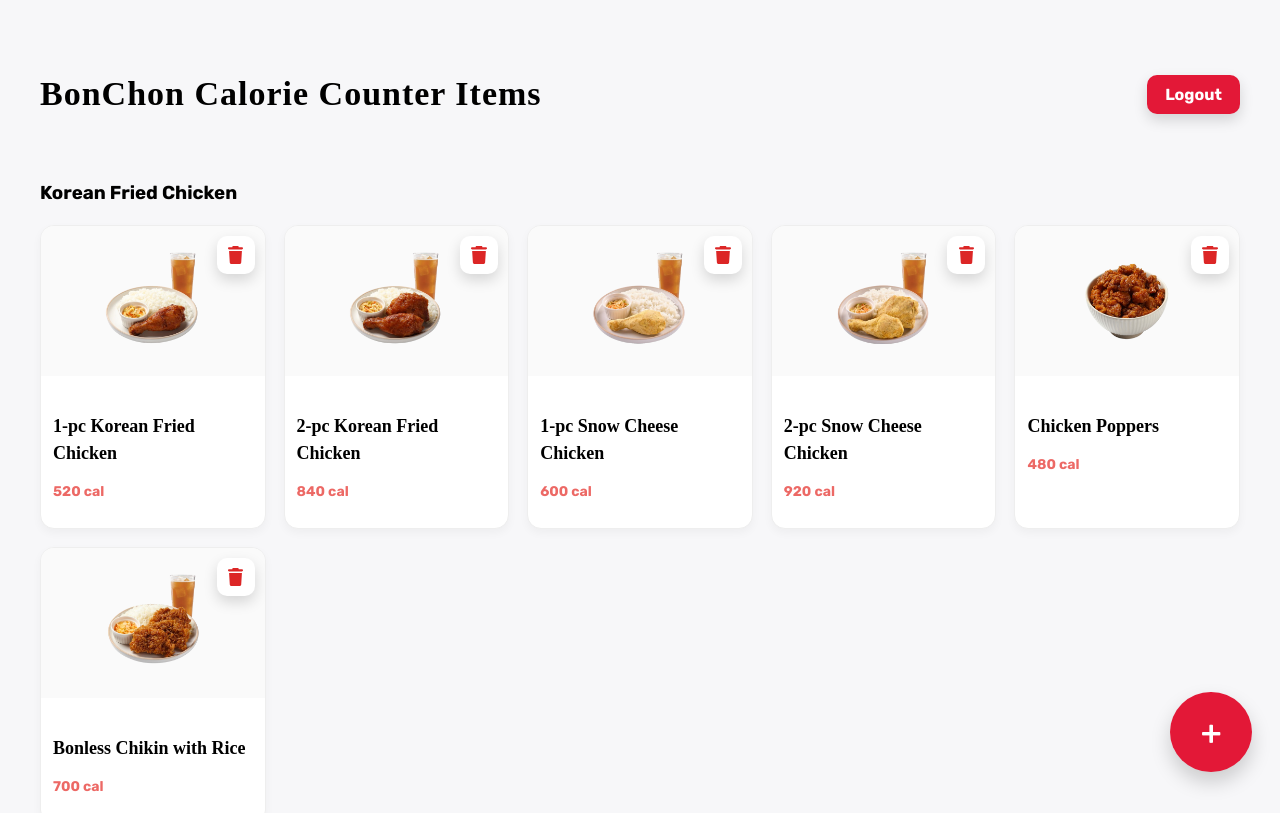
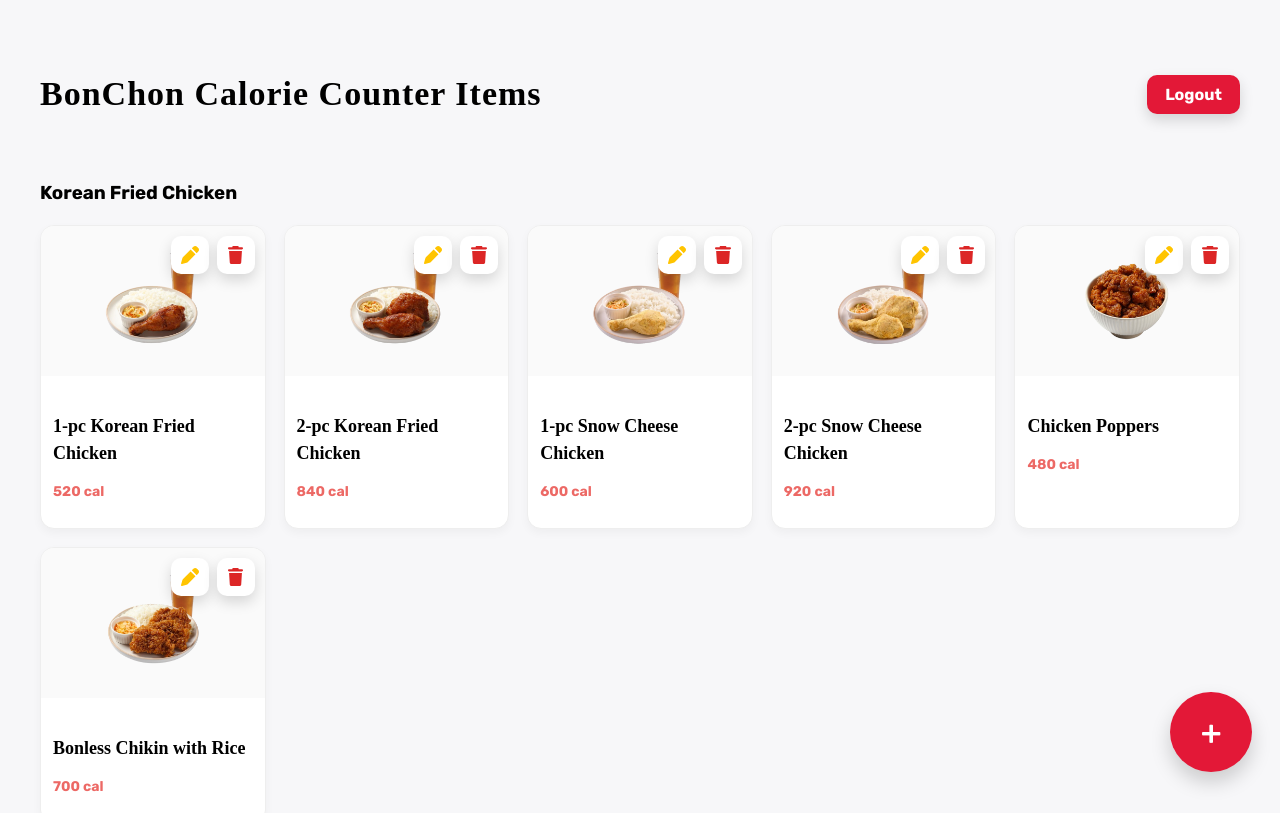
Before and after one commit to chezcka/bonchon-calorie-counter, a React (Vite) app: page /admin/panel in a window 1280 px wide. Shown: the top 813 px of the page. Built offline with nearby package versions, Linux system fonts and the light colour scheme; a web font is replaced by a local one.

Commit message:
added edit functionality for admin side

```diff
--- a/src/CalorieCounterHome.jsx
+++ b/src/CalorieCounterHome.jsx
@@ -20,7 +20,6 @@
 ];
 
 function CalorieCounterHome() {
-  /* ================= REALTIME REFRESH ================= */
   const [refresh, setRefresh] = useState(false);
 
   useEffect(() => {
@@ -36,15 +35,29 @@
   const [plate, setPlate] = useState([]);
   const [goal, setGoal] = useState(2000);
 
-  /* ================= MERGE MENUS ================= */
+  /* ================= MERGE BASE + ADMIN ================= */
 
   const adminMenu = getAdminMenu() || {};
-  const adminItems = Object.values(adminMenu).flat();
-  const hidden = JSON.parse(localStorage.getItem("bonchon_hidden_items") || "[]");
+  const adminItems = Object.values(adminMenu)
+    .flat()
+    .filter((i) => !i.deleted);
 
-  const menu = [...data, ...adminItems].filter(
-    (item) => !hidden.includes(item.name)
-  );
+  // give ids to base items
+  let menu = data.map((item, index) => ({
+    ...item,
+    id: item.id ?? `base-${index}`,
+  }));
+
+  // replace or add
+  adminItems.forEach((adminItem) => {
+    const index = menu.findIndex((b) => b.id === adminItem.id);
+
+    if (index !== -1) {
+      menu[index] = adminItem; // replace, keep position
+    } else {
+      menu.push(adminItem); // new item
+    }
+  });
 
   /* ================= FILTER ================= */
   const filtered = useMemo(() => {
@@ -59,50 +72,41 @@
     return menu.filter((i) => i.category === selectedCategory);
   }, [selectedCategory, search, refresh]);
 
-  /* ================= IMAGE LOADER ================= */
+  /* ================= IMAGE ================= */
   const getImage = (img) => {
     if (!img) return "https://via.placeholder.com/150";
-
-    // uploaded image
     if (img.startsWith("data:")) return img;
-
-    // external
     if (img.startsWith("http")) return img;
-
-    // file from assets
     return new URL(`./assets/menu/${img}`, import.meta.url).href;
   };
 
-  /* ================= ADD ITEM ================= */
+  /* ================= ADD TO PLATE ================= */
   const addToPlate = (item) => {
     setPlate((prev) => {
-      const existing = prev.find((p) => p.name === item.name);
+      const existing = prev.find((p) => p.id === item.id);
       if (existing) {
         return prev.map((p) =>
-          p.name === item.name ? { ...p, qty: p.qty + 1 } : p
+          p.id === item.id ? { ...p, qty: p.qty + 1 } : p
         );
       }
       return [...prev, { ...item, qty: 1 }];
     });
   };
 
-  /* ================= REMOVE ================= */
-  const removeFromPlate = (name) => {
-    setPlate((prev) => prev.filter((p) => p.name !== name));
+  const removeFromPlate = (id) => {
+    setPlate((prev) => prev.filter((p) => p.id !== id));
   };
 
-  /* ================= CHANGE QTY ================= */
-  const changeQty = (name, delta) => {
+  const changeQty = (id, delta) => {
     setPlate((prev) =>
       prev
         .map((p) =>
-          p.name === name ? { ...p, qty: p.qty + delta } : p
+          p.id === id ? { ...p, qty: p.qty + delta } : p
         )
         .filter((p) => p.qty > 0)
     );
   };
 
-  /* ================= TOTAL ================= */
   const totalCalories = useMemo(() => {
     return plate.reduce((sum, item) => sum + item.calories * item.qty, 0);
   }, [plate]);
@@ -113,7 +117,6 @@
   /* ================= UI ================= */
   return (
     <div className="wrapper">
-      {/* HEADER */}
       <div className="intro">
         <div className="intro-inner">
           <img src={logo} alt="Bonchon logo" className="logo" />
@@ -127,7 +130,6 @@
         </div>
       </div>
 
-      {/* PAGE */}
       <div className="page">
         <div className="app-layout">
           {/* LEFT */}
@@ -152,9 +154,9 @@
             </div>
 
             <div className="items-grid">
-              {filtered.map((item, i) => (
+              {filtered.map((item) => (
                 <div
-                  key={i}
+                  key={item.id}
                   className="item-card"
                   onClick={() => addToPlate(item)}
                 >
@@ -196,12 +198,6 @@
               />
             </div>
 
-            {isOver && (
-              <div className="warning">
-                ⚠ You exceeded your daily calorie goal.
-              </div>
-            )}
-
             {plate.length === 0 ? (
               <div className="empty">
                 No items yet — add items from the left.
@@ -209,7 +205,7 @@
             ) : (
               <div className="plate-items">
                 {plate.map((item) => (
-                  <div key={item.name} className="plate-item">
+                  <div key={item.id} className="plate-item">
                     <img src={getImage(item.image)} alt={item.name} />
 
                     <div className="plate-info">
@@ -220,14 +216,14 @@
                     </div>
 
                     <div className="qty">
-                      <button onClick={() => changeQty(item.name, -1)}>-</button>
+                      <button onClick={() => changeQty(item.id, -1)}>-</button>
                       <span>{item.qty}</span>
-                      <button onClick={() => changeQty(item.name, 1)}>+</button>
+                      <button onClick={() => changeQty(item.id, 1)}>+</button>
                     </div>
 
                     <button
                       className="remove"
-                      onClick={() => removeFromPlate(item.name)}
+                      onClick={() => removeFromPlate(item.id)}
                     >
                       ✕
                     </button>
@@ -244,9 +240,7 @@
               >
                 Copy
               </button>
-
               <button>Share</button>
-
               <button className="clear" onClick={() => setPlate([])}>
                 Clear
               </button>
@@ -257,11 +251,9 @@
         </div>
       </div>
 
-      {/* FOOTER */}
       <footer className="footer">
         © 2026 Scottland Food Group Corp. IT Solutions
       </footer>
-
     </div>
   );
 }
--- a/src/admin/AdminPanel.css
+++ b/src/admin/AdminPanel.css
@@ -143,6 +143,45 @@
   pointer-events: none;
 }
 
+/* ================= EDIT BUTTON ================= */
+
+.edit-btn {
+  position: absolute;
+  top: 10px;
+  right: 56px; /* ← sits left of delete */
+
+  width: 38px;
+  height: 38px;
+
+  border-radius: 10px;
+  border: none;
+  background: #ffffff;
+
+  display: flex;
+  align-items: center;
+  justify-content: center;
+
+  cursor: pointer;
+  padding: 0;
+
+  box-shadow: 0 6px 14px rgba(0, 0, 0, 0.15);
+  z-index: 100;
+
+  transition: transform .15s ease, background .15s ease;
+}
+
+.edit-btn:hover {
+  transform: scale(1.08);
+  background: #eef4ff;
+}
+
+.edit-btn img {
+  width: 18px;
+  height: 18px;
+  object-fit: contain;
+  pointer-events: none;
+}
+
 /* ================= FAB ================= */
 
 .fab {
--- a/src/admin/AdminPanel.jsx
+++ b/src/admin/AdminPanel.jsx
@@ -3,13 +3,15 @@
 import baseMenu from "../data/menu.json";
 import { getAdminMenu, saveAdminMenu } from "../utils/menuStorage";
 import trashIcon from "../assets/trash-solid.svg";
+import penIcon from "../assets/pen-solid.svg";
 import "./AdminPanel.css";
-
-const HIDDEN_KEY = "bonchon_hidden_items";
 
 export default function AdminPanel() {
   const navigate = useNavigate();
   const [showModal, setShowModal] = useState(false);
+  const [showEdit, setShowEdit] = useState(false);
+
+  const [editingItem, setEditingItem] = useState(null);
 
   const [category, setCategory] = useState("");
   const [newCategory, setNewCategory] = useState("");
@@ -21,23 +23,24 @@
   const [refresh, setRefresh] = useState(false);
 
   const adminMenu = getAdminMenu() || {};
-  const hidden = JSON.parse(localStorage.getItem(HIDDEN_KEY) || "[]");
 
-  /* ================= LOGOUT ================= */
   const handleLogout = () => {
-    localStorage.removeItem("adminLoggedIn"); // change if your key is different
-    navigate("/admin"); // go back to login page
+    localStorage.removeItem("adminLoggedIn");
+    navigate("/admin");
   };
 
   /* ================= GROUP BASE ================= */
   const grouped = {};
 
-  baseMenu.forEach((item) => {
-    if (hidden.includes(item.name)) return;
-
+  baseMenu.forEach((item, index) => {
     const cat = item.category || "Uncategorized";
     if (!grouped[cat]) grouped[cat] = [];
-    grouped[cat].push(item);
+
+    grouped[cat].push({
+      ...item,
+      id: `base-${index}`,
+      isBase: true,
+    });
   });
 
   /* ================= MERGE ADMIN ================= */
@@ -45,8 +48,13 @@
     if (!Array.isArray(adminMenu[cat])) continue;
     if (!grouped[cat]) grouped[cat] = [];
 
-    const items = adminMenu[cat].filter((i) => !hidden.includes(i.name));
-    grouped[cat] = [...grouped[cat], ...items];
+    const items = adminMenu[cat].filter((i) => !i.deleted);
+
+    items.forEach((adminItem) => {
+      const index = grouped[cat].findIndex((b) => b.id === adminItem.id);
+      if (index !== -1) grouped[cat][index] = adminItem;
+      else grouped[cat].push(adminItem);
+    });
   }
 
   const categories = Object.keys(grouped);
@@ -87,6 +95,7 @@
     }
 
     updated[finalCategory].push({
+      id: Date.now(),
       category: finalCategory,
       name,
       calories: Number(calories),
@@ -96,15 +105,12 @@
     saveAdminMenu(updated);
     window.dispatchEvent(new Event("menuUpdated"));
 
-    alert("Item added!");
-
     setShowModal(false);
     setName("");
     setCalories("");
     setImage("");
     setPreview("");
     setNewCategory("");
-
     setRefresh((p) => !p);
   };
 
@@ -112,20 +118,60 @@
   const handleDelete = (item) => {
     if (!window.confirm(`Delete "${item.name}" ?`)) return;
 
-    const hiddenNow = JSON.parse(localStorage.getItem(HIDDEN_KEY) || "[]");
+    const updated = { ...adminMenu };
+    const cat = item.category;
 
-    if (!hiddenNow.includes(item.name)) {
-      hiddenNow.push(item.name);
-      localStorage.setItem(HIDDEN_KEY, JSON.stringify(hiddenNow));
+    if (!Array.isArray(updated[cat])) updated[cat] = [];
+
+    updated[cat] = updated[cat].filter((i) => i.id !== item.id);
+
+    if (item.isBase) {
+      updated[cat].push({ ...item, deleted: true });
     }
 
+    saveAdminMenu(updated);
     window.dispatchEvent(new Event("menuUpdated"));
+    setRefresh((p) => !p);
+  };
+
+  /* ================= EDIT ================= */
+  const openEdit = (item) => {
+    setEditingItem(item);
+    setName(item.name);
+    setCalories(item.calories);
+    setShowEdit(true);
+  };
+
+  const handleEditSave = (e) => {
+    e.preventDefault();
+
+    const updated = { ...adminMenu };
+    const cat = editingItem.category;
+
+    if (!Array.isArray(updated[cat])) updated[cat] = [];
+
+    const index = updated[cat].findIndex((i) => i.id === editingItem.id);
+
+    const newItem = {
+      ...editingItem,
+      name,
+      calories: Number(calories),
+      isBase: false,
+    };
+
+    if (index !== -1) updated[cat][index] = newItem;
+    else updated[cat].push(newItem);
+
+    saveAdminMenu(updated);
+    window.dispatchEvent(new Event("menuUpdated"));
+
+    setShowEdit(false);
+    setEditingItem(null);
     setRefresh((p) => !p);
   };
 
   return (
     <div className="admin-panel">
-      {/* HEADER */}
       <div className="admin-header">
         <h2>BonChon Calorie Counter Items</h2>
         <button className="logout-btn" onClick={handleLogout}>
@@ -138,14 +184,20 @@
           <h3>{cat}</h3>
 
           <div className="items-grid">
-            {grouped[cat].map((item, i) => (
-              <div key={i} className="admin-card">
-                {/* IMAGE */}
+            {grouped[cat].map((item) => (
+              <div key={item.id} className="admin-card">
                 <div className="image-area">
                   <img src={getImage(item.image)} alt={item.name} />
                 </div>
 
-                {/* DELETE BUTTON */}
+                <button
+                  className="edit-btn"
+                  onClick={() => openEdit(item)}
+                  title="Edit"
+                >
+                  <img src={penIcon} alt="edit" />
+                </button>
+
                 <button
                   className="delete-btn"
                   onClick={() => handleDelete(item)}
@@ -154,7 +206,6 @@
                   <img src={trashIcon} alt="delete" className="trash-img" />
                 </button>
 
-                {/* INFO */}
                 <div className="card-info">
                   <p className="item-name">{item.name}</p>
                   <p className="item-cal">{item.calories} cal</p>
@@ -165,17 +216,16 @@
         </div>
       ))}
 
-      {/* FAB */}
+      {/* ================= FLOATING ADD BUTTON ================= */}
       <button className="fab" onClick={() => setShowModal(true)}>
         +
       </button>
 
-      {/* MODAL */}
+      {/* ================= ADD MODAL ================= */}
       {showModal && (
         <div className="modal-overlay">
           <div className="modal">
             <h3>Add New Item</h3>
-
             <form onSubmit={handleSubmit}>
               <label>Select Category</label>
               <select value={category} onChange={(e) => setCategory(e.target.value)}>
@@ -228,6 +278,34 @@
           </div>
         </div>
       )}
+
+      {/* ================= EDIT MODAL ================= */}
+      {showEdit && (
+        <div className="modal-overlay">
+          <div className="modal">
+            <h3>Edit Item</h3>
+
+            <form onSubmit={handleEditSave}>
+              <label>Item Name</label>
+              <input value={name} onChange={(e) => setName(e.target.value)} />
+
+              <label>Calories</label>
+              <input
+                type="number"
+                value={calories}
+                onChange={(e) => setCalories(e.target.value)}
+              />
+
+              <div className="modal-actions">
+                <button type="button" onClick={() => setShowEdit(false)}>
+                  Cancel
+                </button>
+                <button type="submit">Save Changes</button>
+              </div>
+            </form>
+          </div>
+        </div>
+      )}
     </div>
   );
 }
```
